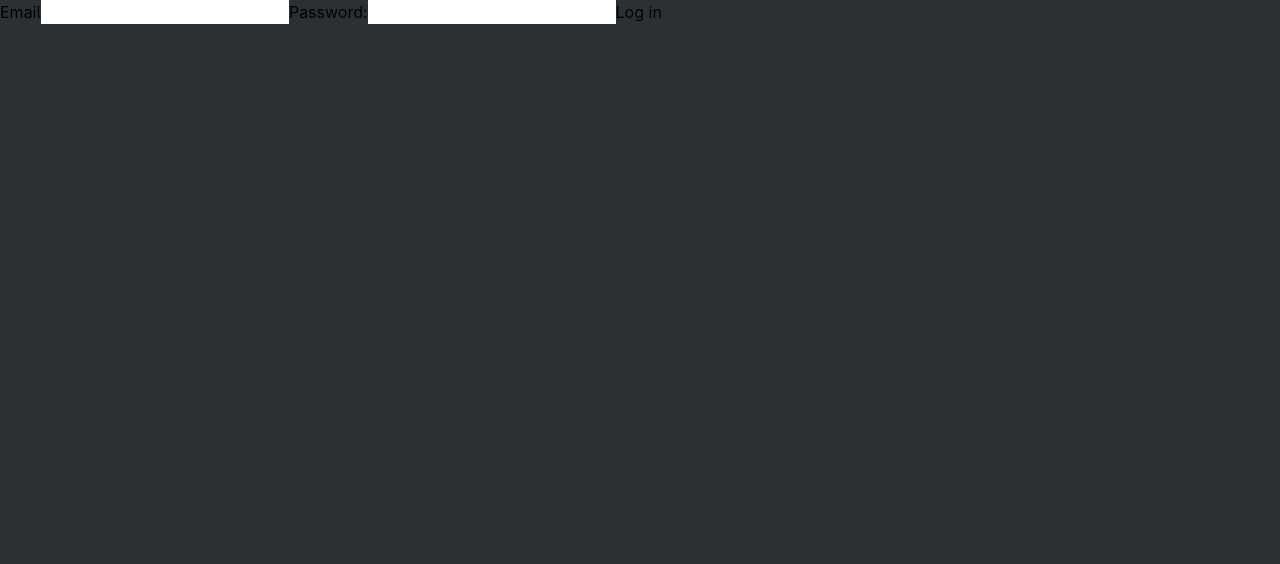
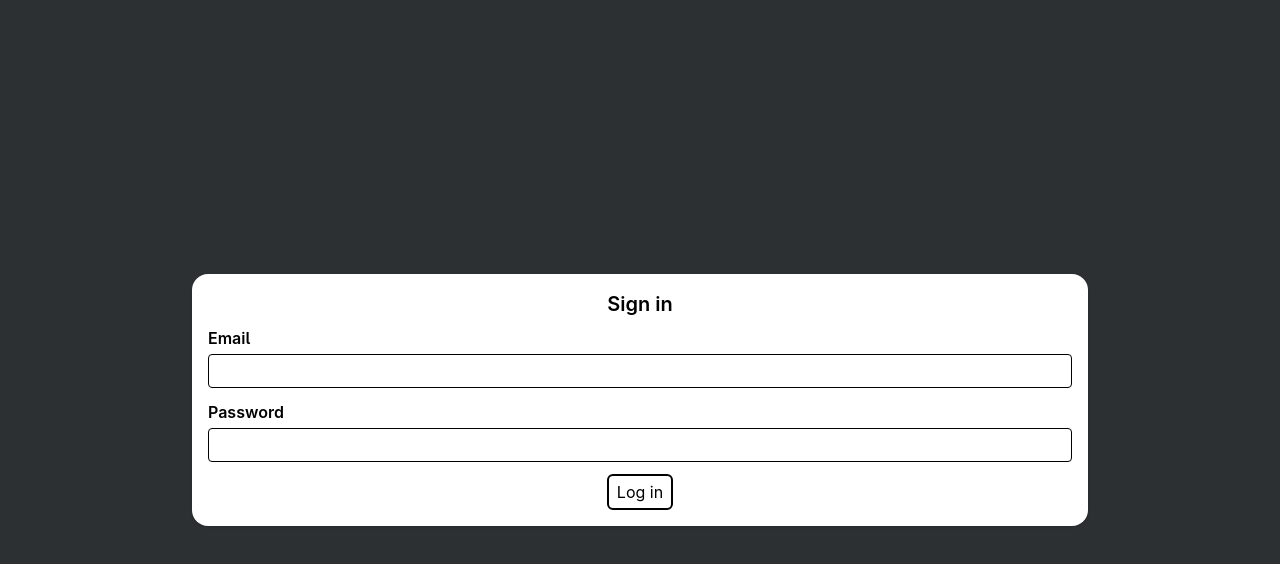
Before and after one commit to StylesTrip/gymnastics-ui, a Next.js app: page /login in a window 1280 px wide. Shown: the top 564 px of the page. Built offline with nearby package versions, Linux system fonts and the light colour scheme.

Commit message:
Updated layout of login page

```diff
--- a/src/app/login/page.jsx
+++ b/src/app/login/page.jsx
@@ -2,12 +2,44 @@ import { login } from './actions';
 
 export default function LoginPage() {
     return (
-        <form>
-            <label htmlFor="email">Email</label>
-            <input id="email" name="email" type="email" />
-            <label htmlFor="password">Password:</label>
-            <input id="password" name="password" type="password" />
-            <button formAction={login}>Log in</button>
-        </form>
+        <main className="p-4 flex flex-col gap-4 h-screen items-center justify-center">
+            <div className="w-full flex flex-col items-center justify-center">
+                <section className="p-4 bg-white rounded-2xl shadow w-full max-w-4xl flex flex-col gap-2">
+                    <h1 className="text-xl font-semibold self-center">
+                        Sign in
+                    </h1>
+                    <form className="flex flex-col gap-3">
+                        <div className="flex flex-col gap-1">
+                            <label htmlFor="email" className="font-semibold">
+                                Email
+                            </label>
+                            <input
+                                className="border border-black p-1 rounded focus:outline-none focus:ring-2 focus:ring-black focus:ring-offset-2"
+                                id="email"
+                                name="email"
+                                type="email"
+                            />
+                        </div>
+                        <div className="flex flex-col gap-1">
+                            <label htmlFor="password" className="font-semibold">
+                                Password
+                            </label>
+                            <input
+                                className="border border-black p-1 rounded focus:outline-none focus:ring-2 focus:ring-black focus:ring-offset-2"
+                                id="password"
+                                name="password"
+                                type="password"
+                            />
+                        </div>
+                        <button
+                            formAction={login}
+                            className="border-2 border-black px-2 py-1 rounded-md self-center focus:outline-none focus:ring-2 focus:ring-black focus:ring-offset-2"
+                        >
+                            Log in
+                        </button>
+                    </form>
+                </section>
+            </div>
+        </main>
     );
 }
```
